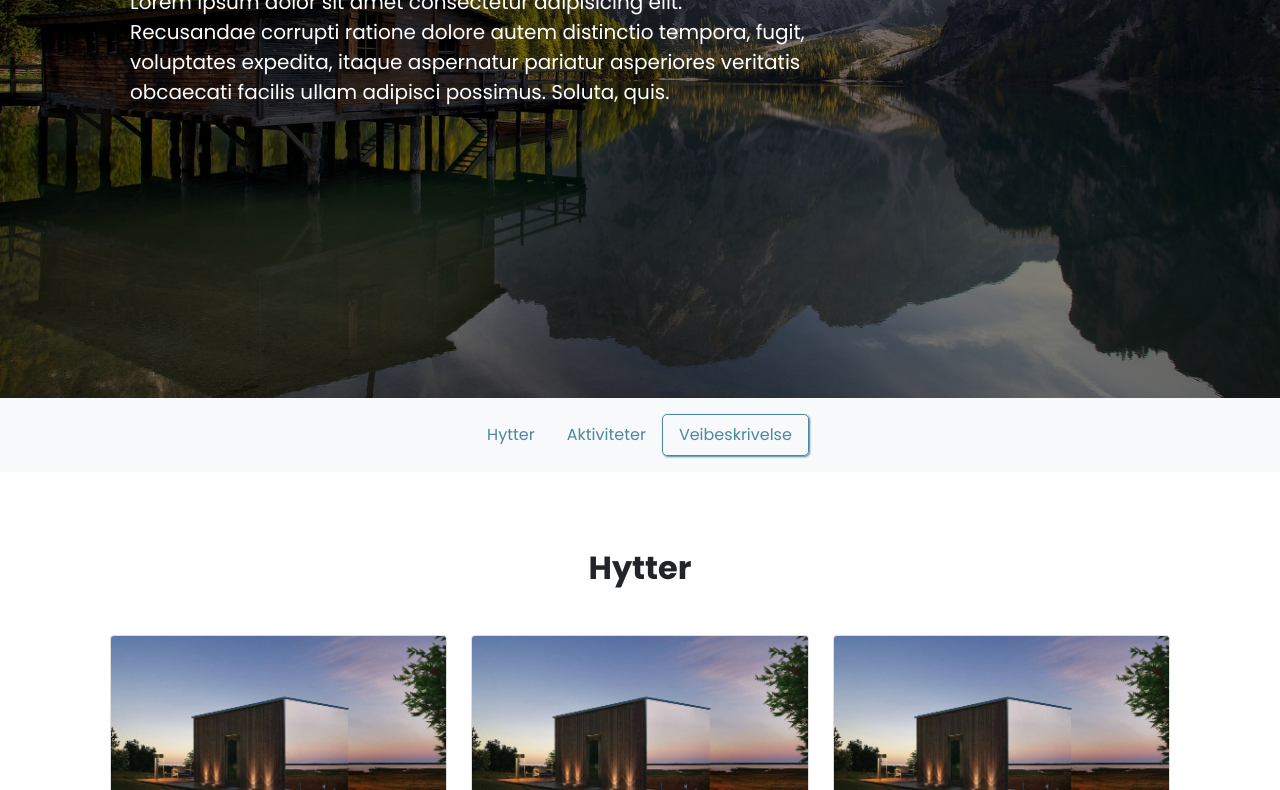
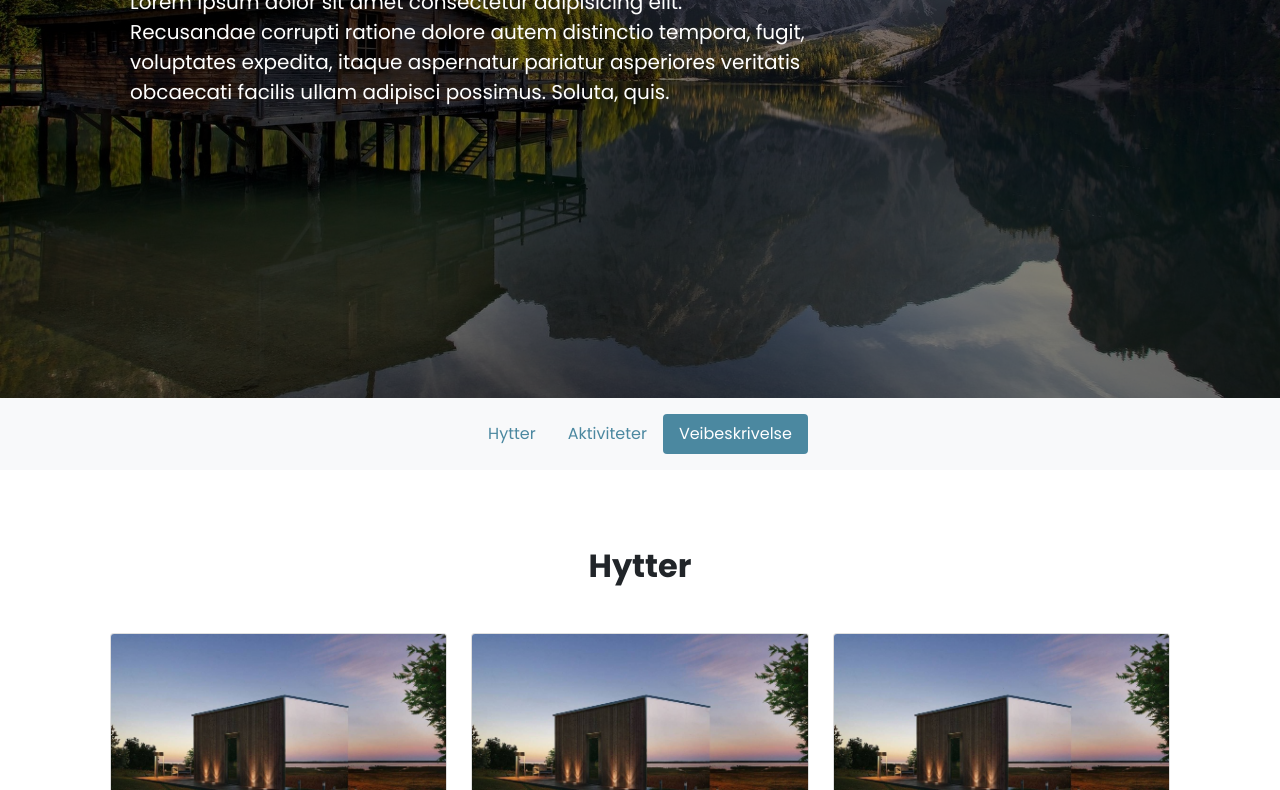
Before and after one commit to HaavGa/PRO1000_Spegle, a website: page oftevatn.html in a window 1280 px wide. Shown: the part 334-1124 px from the top of the page. Drawn offline with nearby package versions, Linux system fonts and the light colour scheme.

Commit message:
changed text color on button hover

```diff
--- a/css/style.css
+++ b/css/style.css
@@ -86,10 +86,20 @@ main .card {
   width: 5.5rem;
 }
 
+// .active {
+//   border: 1px solid #4b88a0;
+//   border-radius: 5px;
+//   box-shadow: 1px 1px 2px #4b88a0;
+// }
+
 .active {
-  border: 1px solid #4b88a0;
-  border-radius: 5px;
-  box-shadow: 1px 1px 2px #4b88a0;
+  background: #4b88a0;
+  color: #fff;
+  border-radius: 4px;
+}
+
+.active:hover {
+  color: #fff;
 }
 
 footer i {
```
